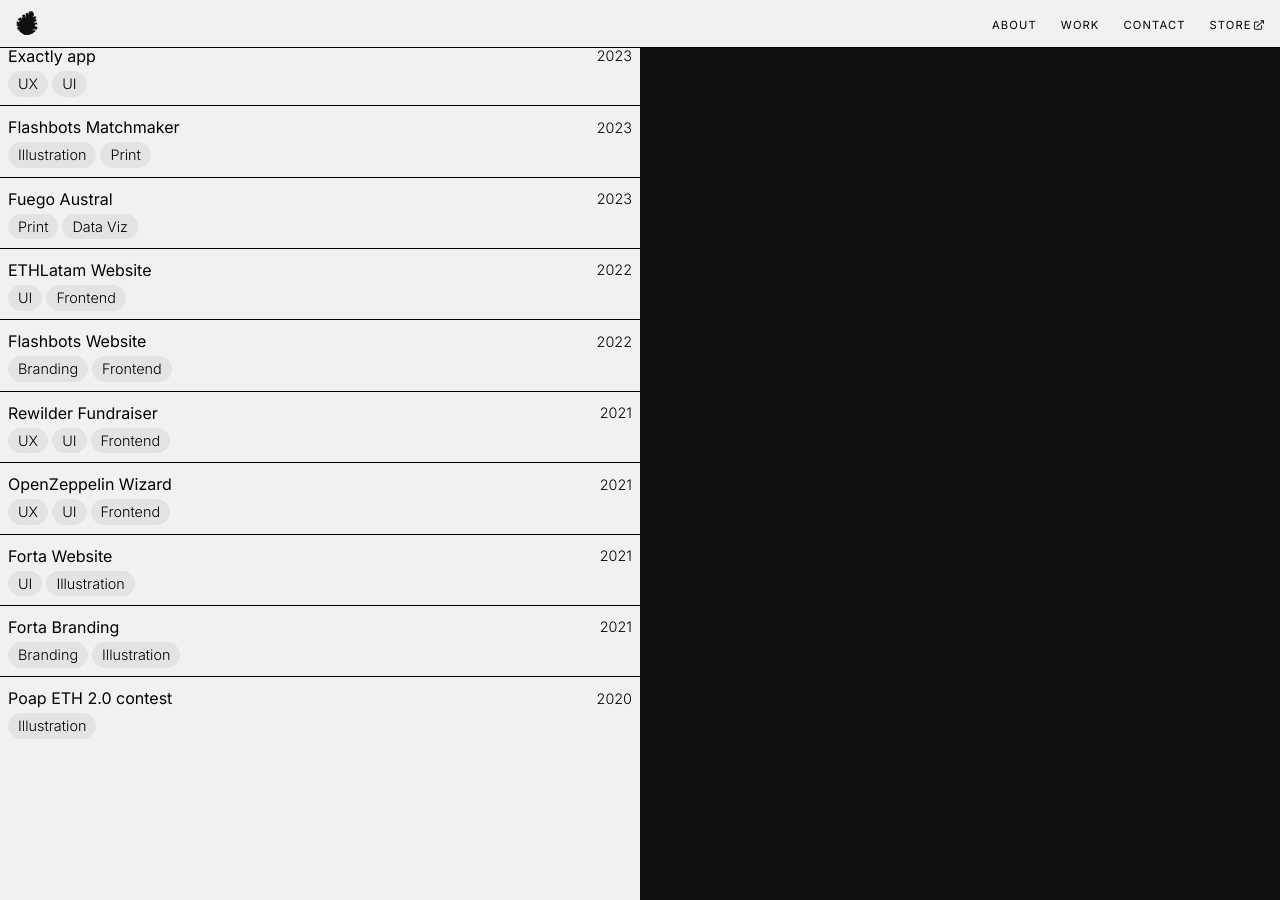
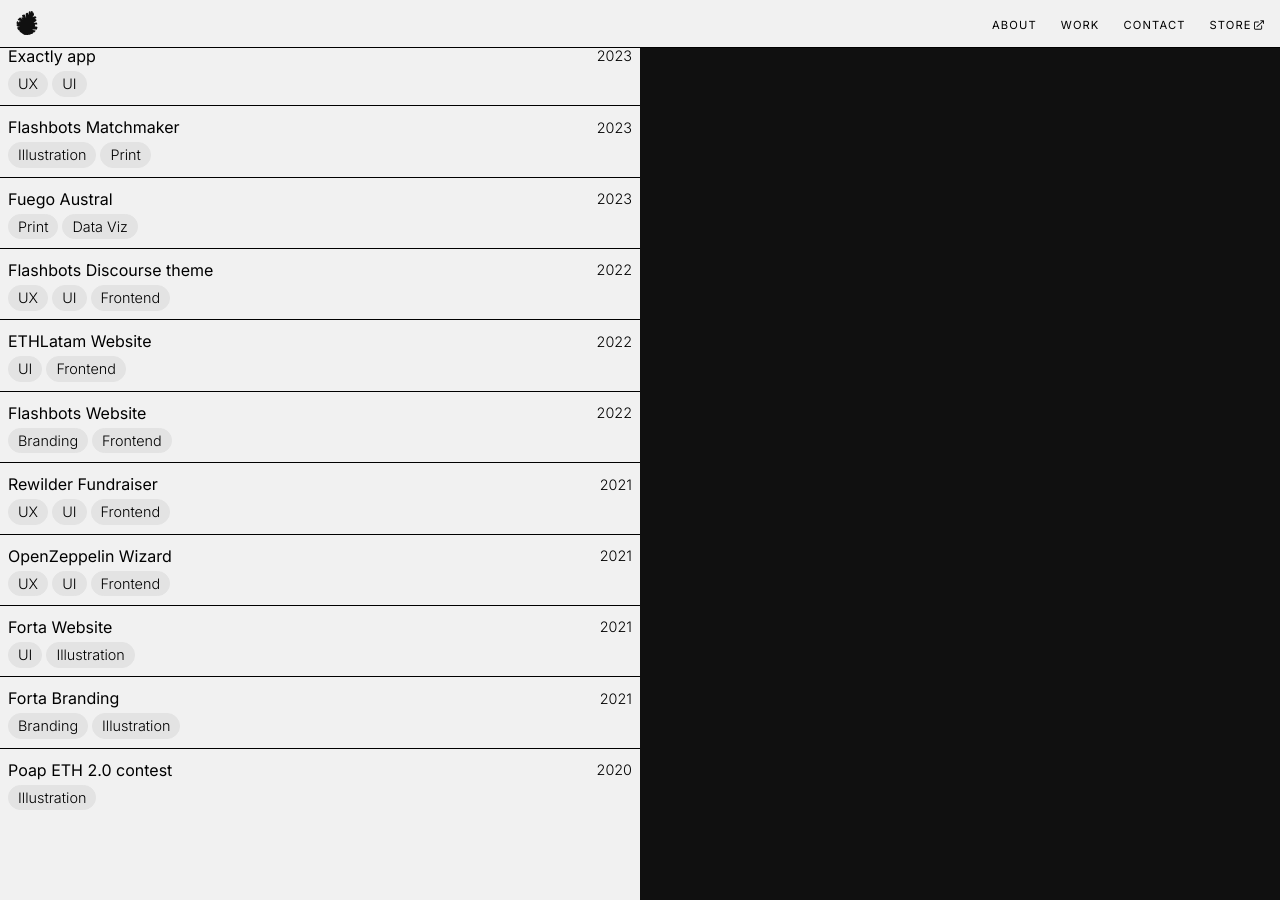
Before and after one commit to deadpine/deadpine.xyz, a Jekyll site: the page built from index.md, in a window 1280 px wide and 900 px high, scrolled down 1335 px. Built offline with Jekyll 4.4.1, drawn with Linux system fonts in a browser that asks for light colours.

Commit message:
add Flashbots Discourse theme

```diff
--- a/_drafts/2022-11-02-discourse-theme.md
+++ b/_posts/2022-11-02-flashbots-discourse-theme.md
@@ -1,6 +1,6 @@
 ---
 layout: default
-title: Flashbots Forum theme
+title: Flashbots Discourse theme
 date: 2022-11-02 -0300
 tags: UX UI Frontend
 image: /img/work/flashbots-forum.jpg
```
Also changed, not shown: img/work/flashbots-forum.jpg (added).
